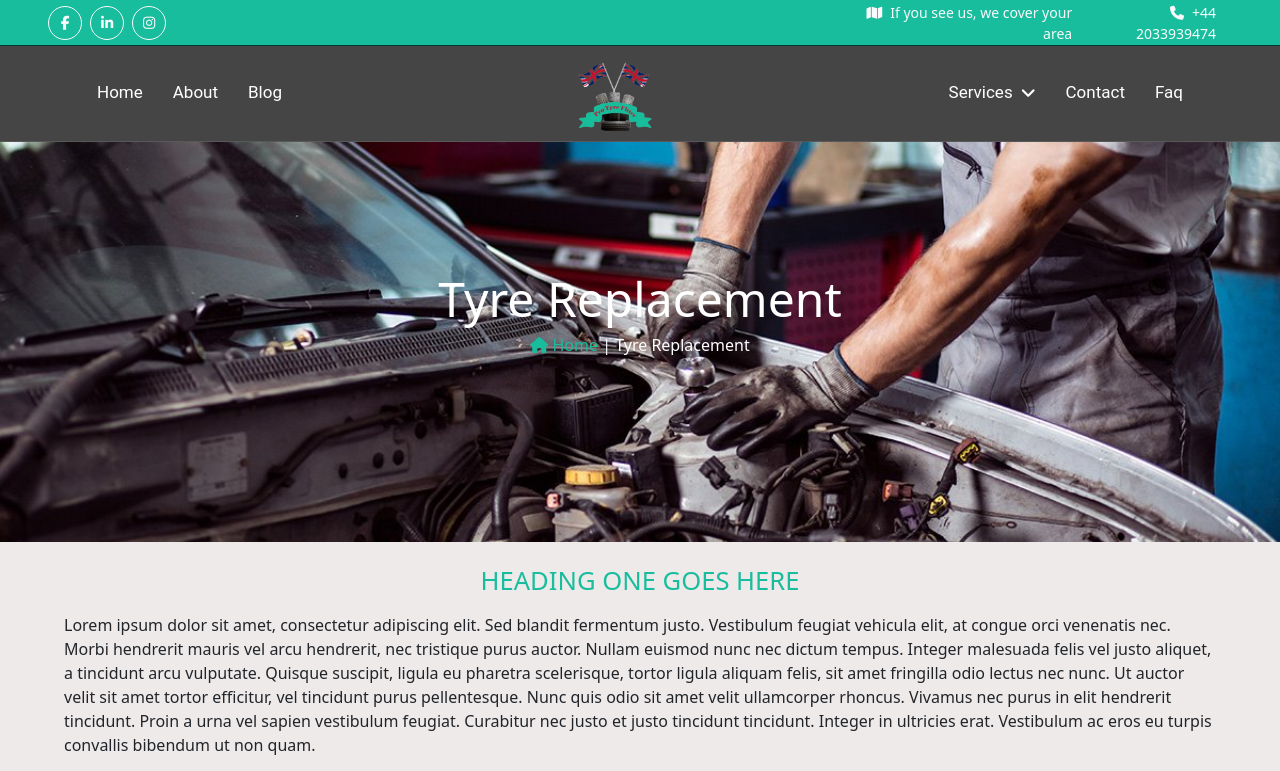
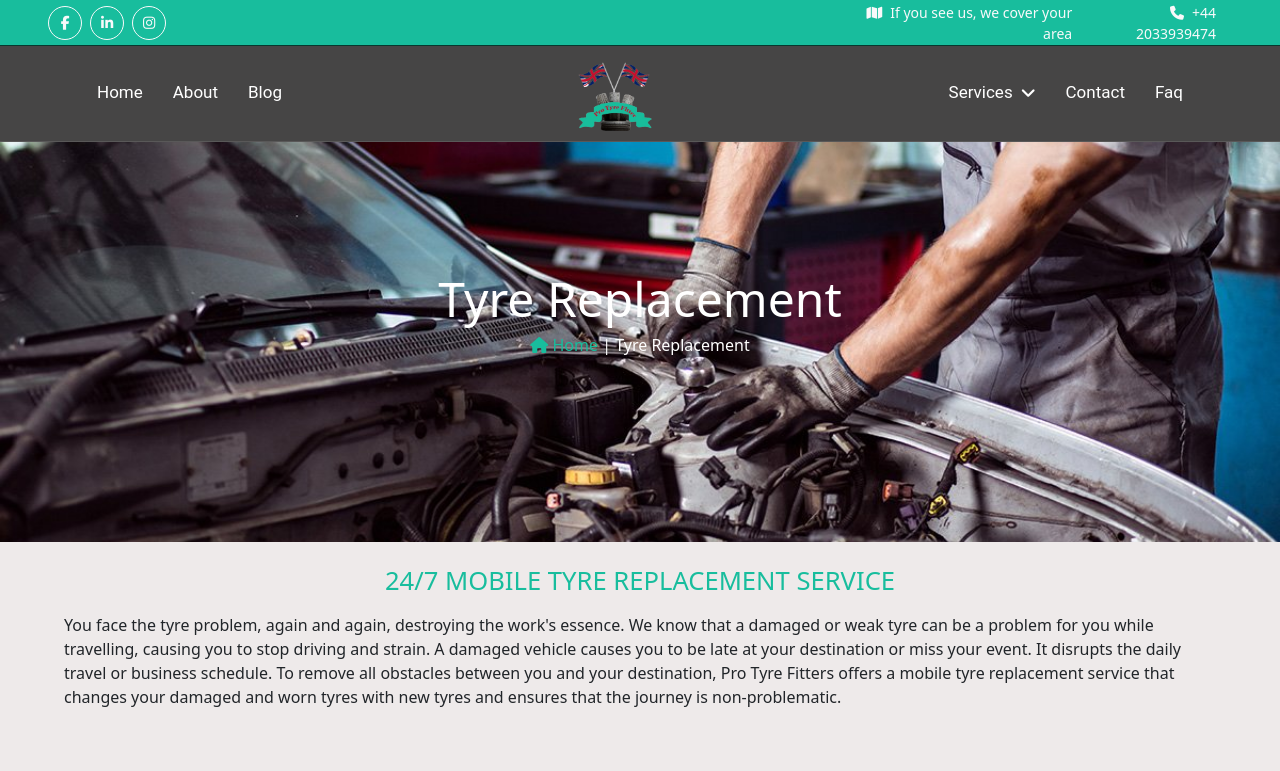
Before and after one commit to Mehwishmushtaq/MrTyreFitter, a React (Vite) app: page /services/tyre-replacement in a window 1280 px wide. Shown: the top 771 px of the page. Built offline with nearby package versions, Linux system fonts and the light colour scheme.

Commit message:
Update TyreReplacement.jsx

```diff
--- a/src/TyreReplacement.jsx
+++ b/src/TyreReplacement.jsx
@@ -13,20 +13,22 @@ const TyreReplacement = () => {
         imgFive="/images/img-11.jpg"
         // Text
         pageTitle="Tyre Replacement"
-        headingOne="heading one goes here"
-        headingTwo="heading two goes here"
-        headingThree="heading three goes here"
-        headingFour="heading four goes here"
-        headingFive="heading five goes here"
-        paraOne="Lorem ipsum dolor sit amet, consectetur adipiscing elit. Sed blandit fermentum justo. Vestibulum feugiat vehicula elit, at congue orci venenatis nec. Morbi hendrerit mauris vel arcu hendrerit, nec tristique purus auctor. Nullam euismod nunc nec dictum tempus. Integer malesuada felis vel justo aliquet, a tincidunt arcu vulputate. Quisque suscipit, ligula eu pharetra scelerisque, tortor ligula aliquam felis, sit amet fringilla odio lectus nec nunc. Ut auctor velit sit amet tortor efficitur, vel tincidunt purus pellentesque. Nunc quis odio sit amet velit ullamcorper rhoncus. Vivamus nec purus in elit hendrerit tincidunt. Proin a urna vel sapien vestibulum feugiat. Curabitur nec justo et justo tincidunt tincidunt. Integer in ultricies erat. Vestibulum ac eros eu turpis convallis bibendum ut non quam."
-        paraTwo="Lorem ipsum dolor sit amet consectetur, adipisicing elit. Ducimus eveniet, praesentium consectetur, temporibus assumenda eius maiores possimus explicabo quos officiis dolorum quod? Vitae harum delectus porro perspiciatis architecto ipsum sed.
-        Suscipit architecto rem voluptatibus quibusdam provident. Error excepturi sunt perspiciatis earum accusantium, cum blanditiis eius similique vero pariatur. Ea debitis explicabo accusamus molestiae ullam unde sunt provident saepe voluptatum animi?
-        Et nulla saepe quis esse ad ut, ea quod earum illum labore sint dolor velit reiciendis voluptatum, nihil quia corrupti, explicabo sit ex rem suscipit! Mollitia voluptatibus iste ab ex."
-        paraThree="Lorem ipsumi dolor sit amet, consectetur adipiscing elit. Sed blandit fermentum justo. Vestibulum feugiat vehicula elit, at congue orci venenatis nec. Morbi hendrerit mauris vel arcu hendrerit, nec tristique purus auctor. Nullam euismod nunc nec dictum tempus. Integer malesuada felis vel justo aliquet, a tincidunt arcu vulputate."
-        paraFour="Lorem ipsum dolor sit amet, consectetur adipiscing elit. Sed blandit fermentum justo. Vestibulum feugiat vehicula elit, at congue orci venenatis nec. Morbi hendrerit mauris vel arcu hendrerit, nec tristique purus auctor. Nullam euismod nunc nec dictum tempus. Integer malesuada felis vel justo aliquet, a tincidunt arcu vulputate."
-        paraFive="Lorem ipsum dolor sit amet consectetur, adipisicing elit. Ducimus eveniet, praesentium consectetur, temporibus assumenda eius maiores possimus explicabo quos officiis dolorum quod? Vitae harum delectus porro perspiciatis architecto ipsum sed.
-        Suscipit architecto rem voluptatibus quibusdam provident. Error excepturi sunt perspiciatis earum accusantium, cum blanditiis eius similique vero pariatur. Ea debitis explicabo accusamus molestiae ullam unde sunt provident saepe voluptatum animi?
-        Et nulla saepe quis esse ad ut, ea quod earum illum labore sint dolor velit reiciendis voluptatum, nihil quia corrupti, explicabo sit ex rem suscipit! Mollitia voluptatibus iste ab ex. Lorem ipsum dolor sit amet consectetur adipisicing elit. Quidem, mollitia."
+        headingOne="24/7 Mobile Tyre Replacement service"
+        headingTwo="Quick-fix with tyre replacement near me"
+        headingThree="Rescue your vehicle by tyre replacement in London"
+        headingFour="Inexpensive tyre replacement service cost"
+        headingFive="Recover your vehicle with tyre replacement service"
+        paraOne="You face the tyre problem, again and again, destroying the work's essence. We know that a damaged or weak tyre can be a problem for you while travelling, causing you to stop driving and strain. A damaged vehicle causes you to be late at your destination or miss your event. It disrupts the daily travel or business schedule. To remove all obstacles between you and your destination, Pro Tyre Fitters offers a mobile tyre replacement service that changes your damaged and worn tyres with new tyres and ensures that the journey is non-problematic."
+        paraTwo="Why do you need a Tyre replacement near me? An unhealthy tyre can lead to unpleasant incidents, such as accidents that damage you and your vehicle. You need to replace the tyre in case of burst tyres, punctures, flat tyres, deep cuts, or ageing when it has completed more of its life span. The tyre will be replaced in case of a manufacturing problem that causes the tyre to go out of balance and cause frequent air leaks. The recurrence of tyre-related problems puts an unexpected burden on you and disturbs your mood."
+        paraThree="Tyre Replacement London covers all vehicle needs, recommending the best tyres for your vehicle that suit your travel needs. To provide you with fantastic service, we have trained our experts who know all tyre-related problems and their best solutions. They provide service and guide you on how to manage the situation. Our first concern is to ensure your safety, and our professional ensures your safety before dealing with a tyre-related problem. They are fully aware of their duties and serve you beyond your expectations."
+        paraFour="To replace your tyre with a new one, our professional will guide you through all the information and advise you on the best tyre suitable for your vehicle. They inform you about the tyre replacement cost and procedure. We prefer to serve you at your location, be it your home, workplace, or roadside. Our professionals arrive at your directed location with complete equipment and toolkit regardless of time. They reach your location at your one call, be it midnight or anywhere in the city, to solve your tyre problem."
+        paraFive="Taking a damaged vehicle to the garage is difficult for you; it causes physical and mental strain on you. Our professionals rescue your vehicle at the place you direct, and they serve you at your doorstep, office, and roadside. They always take care of your comfort, time and energy. We also care for your pocket and provide an affordable tyre replacement service that prepares your vehicle for travel and reduces stress. Our professionals are ready to serve you 24/7, regardless of time and place, even in inclement weather."
+        scardparaOne="Tyre damage is a significant safety concern as it can cause an unexpected incident that can put you and the vehicle at risk, so our priority is to ensure your safety."
+        scardparaTwo="To provide you with tyre replacement service, we offer you the best professionals who are highly trained in their work, and perform their duties honestly."
+        scardparaThree="We allow you to choose the area where you want tyre replacement service; our professionals are ready to serve you 24/7, be it your home, office space or roadside."
+        scardOne="Ensure your safety"
+        scardTwo="Serve by best professionals"
+        scardThree="Serve at your desired location"
      />
     </>
   )
```
